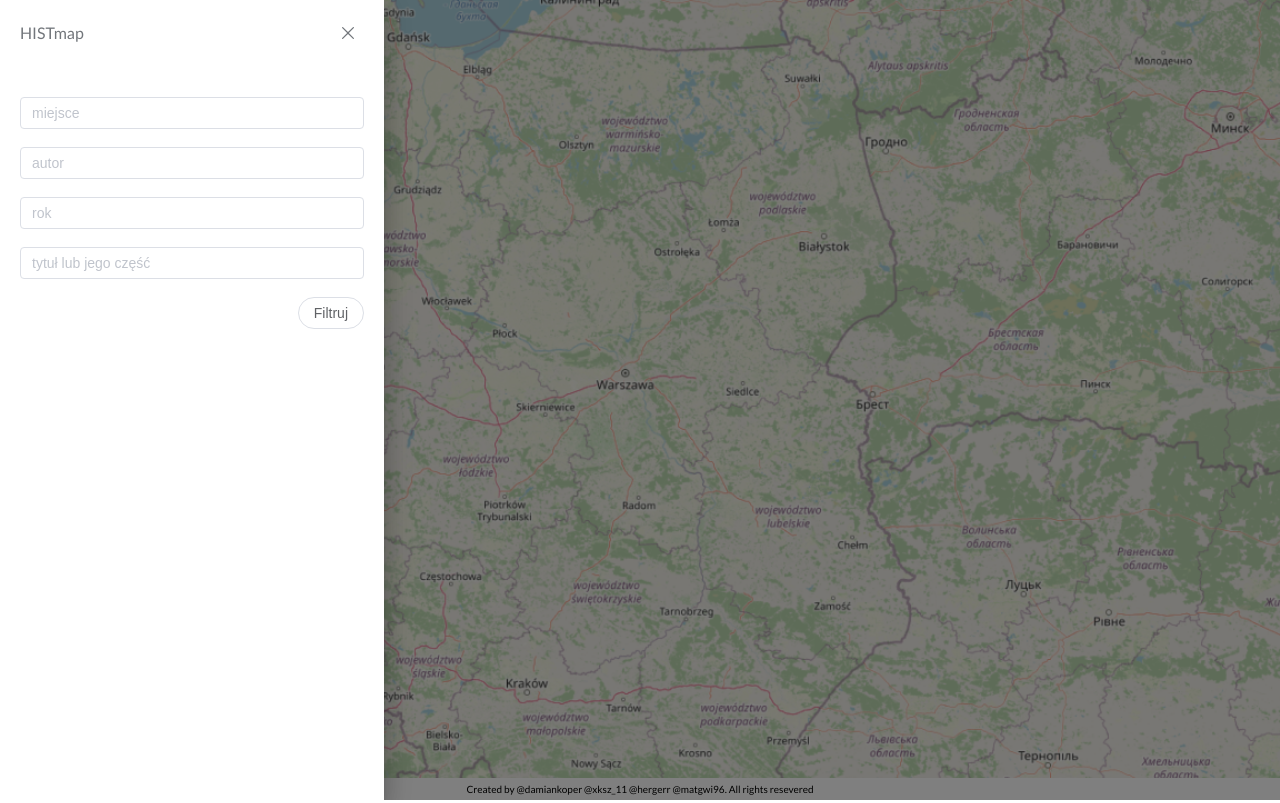
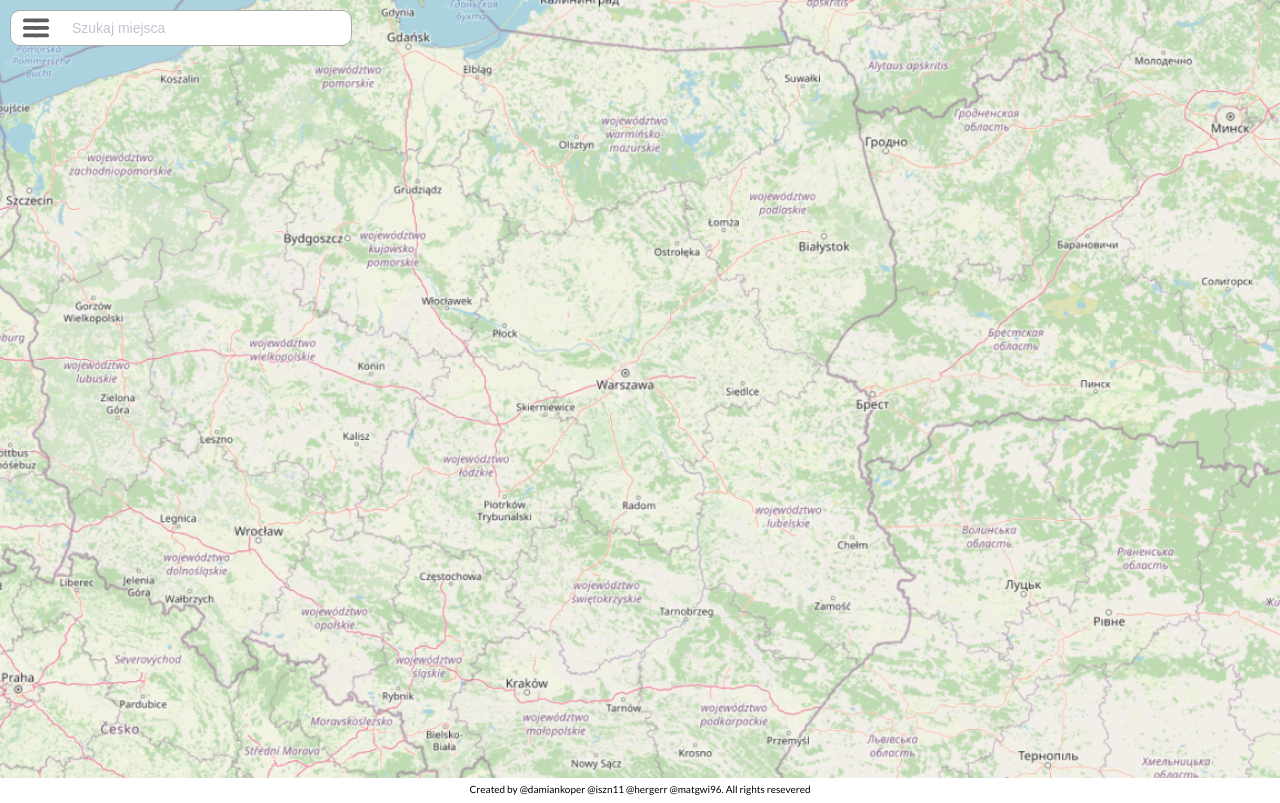
Before and after one commit to damiankoper/histmap, a Vue app in the folder packages/front/: page /map in a window 1280 px wide. Built offline with nearby package versions, Linux system fonts and the light colour scheme.

Commit message:
Added central store for drawers steering

```diff
--- a/packages/front/src/components/Footer.vue
+++ b/packages/front/src/components/Footer.vue
@@ -2,7 +2,7 @@
   <div class="footer">
     Created by
     <a href="https://github.com/damiankoper" target="_blank">@damiankoper </a>
-    <a href="https://github.com/xksz_11" target="_blank">@xksz_11 </a>
+    <a href="https://github.com/iszn11" target="_blank">@iszn11 </a>
     <a href="https://github.com/hergerr" target="_blank">@hergerr </a>
     <a href="https://github.com/matgwi96" target="_blank">@matgwi96</a>. All
     rights resevered
--- a/packages/front/src/components/Drawer.vue
+++ b/packages/front/src/components/FormDrawer.vue
@@ -1,5 +1,9 @@
 <template>
-  <el-drawer v-model="props.drawerVisible" title="HISTmap" direction="ltr">
+  <el-drawer
+    v-model="store.state.showFormDialog"
+    title="HISTmap"
+    direction="ltr"
+  >
     <div>
       <el-form :model="form">
         <el-form-item>
@@ -9,7 +13,12 @@
           <el-input v-model="form.author" placeholder="autor" />
         </el-form-item>
         <el-form-item>
-          <el-input v-model="form.year" placeholder="rok" />
+          <el-input
+            v-model="form.year"
+            type="number"
+            min="0"
+            placeholder="rok"
+          />
         </el-form-item>
         <el-form-item>
           <el-input v-model="form.title" placeholder="tytuł lub jego część" />
@@ -17,29 +26,20 @@
       </el-form>
 
       <el-row justify="end">
-        <el-button round :loading="loading">{{
-          loading ? "Przetwarzanie..." : "Filtruj"
-        }}</el-button>
+        <el-button round :loading="loading" @click="onSubmit"
+          >{{ loading ? "Przetwarzanie..." : "Filtruj" }}
+        </el-button>
       </el-row>
     </div>
   </el-drawer>
 </template>
 
 <script lang="ts">
-import { defineComponent, reactive, toRefs, PropType } from "vue";
+import { defineComponent, reactive, toRefs } from "vue";
+import store from "../utils/store";
 
 export default defineComponent({
-  props: {
-    drawerVisible: {
-      required: true,
-      type: Boolean,
-    },
-    handleVisibility: {
-      required: true,
-      type: Function as PropType<() => void>,
-    },
-  },
-  setup(props) {
+  setup() {
     const state = reactive({
       loading: false,
 
@@ -53,9 +53,14 @@ export default defineComponent({
 
     const cancelForm = () => {
       state.loading = false;
-      props.handleVisibility();
     };
-    return { ...toRefs(state), cancelForm, props };
+
+    const onSubmit = () => {
+      store.toggleFormDialogAction();
+      store.toggleListDialogAction();
+    };
+
+    return { ...toRefs(state), cancelForm, store, onSubmit };
   },
 });
 </script>
--- /dev/null
+++ b/packages/front/src/components/ListDraver.vue
@@ -0,0 +1,22 @@
+<template>
+  <el-drawer
+    v-model="store.state.showListDialog"
+    title="Poniżej wyświetlono wyniki, znajdujące się na wybranym obszarze."
+    direction="ltr"
+  >
+    <span>test test</span>
+  </el-drawer>
+</template>
+
+<script lang="ts">
+import { defineComponent } from "vue";
+import store from "../utils/store";
+
+export default defineComponent({
+  setup() {
+    return {
+      store,
+    };
+  },
+});
+</script>
--- a/packages/front/src/components/SearchInput.vue
+++ b/packages/front/src/components/SearchInput.vue
@@ -10,31 +10,29 @@
       placeholder="Szukaj miejsca"
       class="search-input"
     />
-    <Drawer
-      :drawerVisible="{ drawerVisivle }"
-      :handleVisibility="handleClick"
-    />
+    <FormDrawer />
+    <ListDrawer />
   </div>
 </template>
 
 <script lang="ts">
 import { defineComponent, ref } from "vue";
-import Drawer from "./Drawer.vue";
+import FormDrawer from "./FormDrawer.vue";
+import ListDrawer from "./ListDraver.vue";
+import store from "../utils/store";
 
 export default defineComponent({
-  components: { Drawer },
+  components: { FormDrawer, ListDrawer },
   setup() {
     const input = ref("");
-    const drawerVisivle = ref(false);
 
     const handleClick = () => {
-      drawerVisivle.value = !drawerVisivle.value;
+      store.toggleFormDialogAction();
     };
 
     return {
       input,
       handleClick,
-      drawerVisivle,
     };
   },
 });
--- /dev/null
+++ b/packages/front/src/utils/store.ts
@@ -0,0 +1,20 @@
+import { reactive } from "vue";
+
+const store = {
+  state: reactive({
+    showFormDialog: false,
+    showListDialog: false,
+  }),
+
+  toggleFormDialogAction(): void {
+    console.log("toggleFormDialogAction triggered");
+    this.state.showFormDialog = !this.state.showFormDialog;
+  },
+
+  toggleListDialogAction(): void {
+    console.log("toggleListDialogAction triggered");
+    this.state.showListDialog = !this.state.showListDialog;
+  },
+};
+
+export default store;
```
